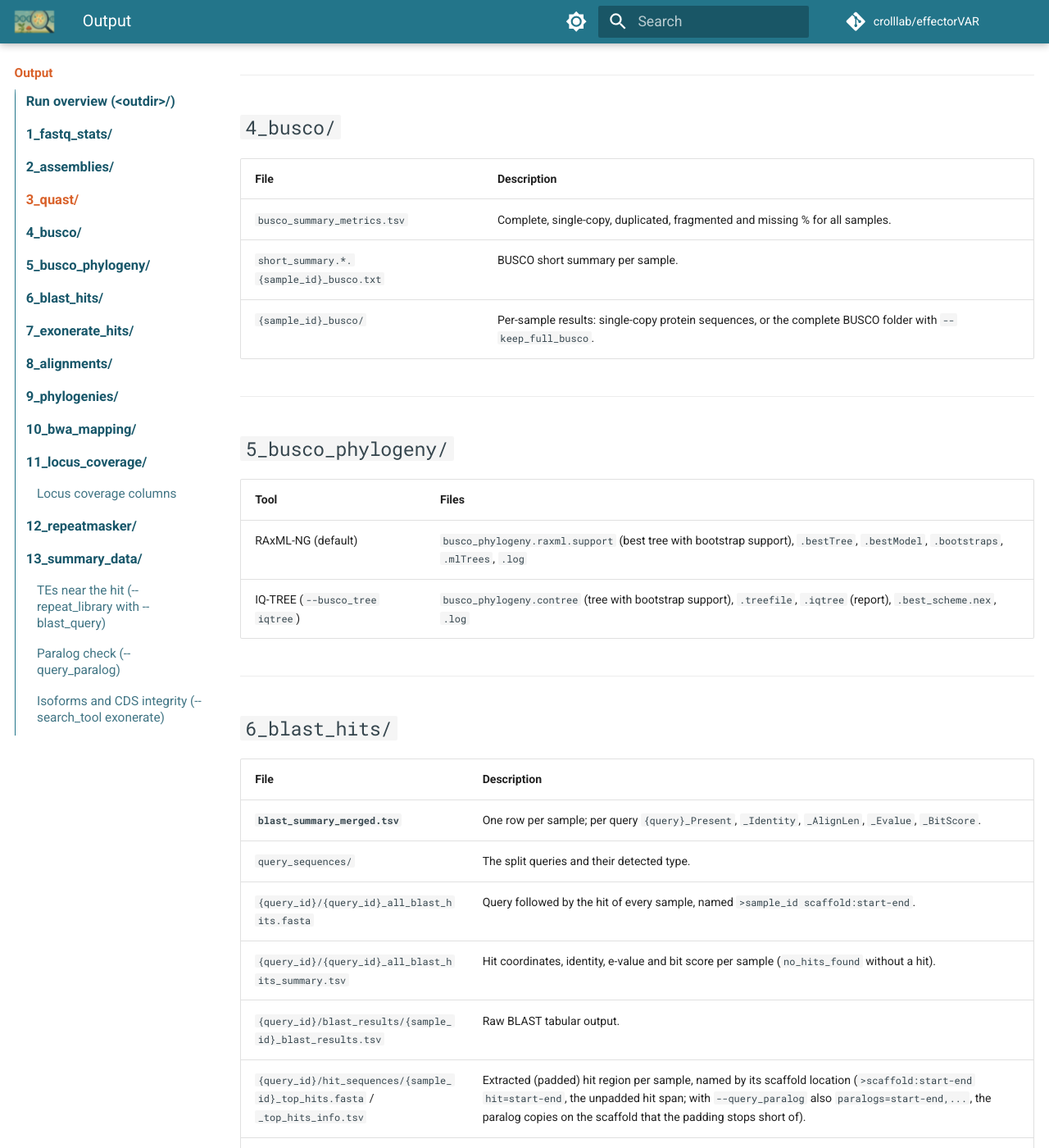
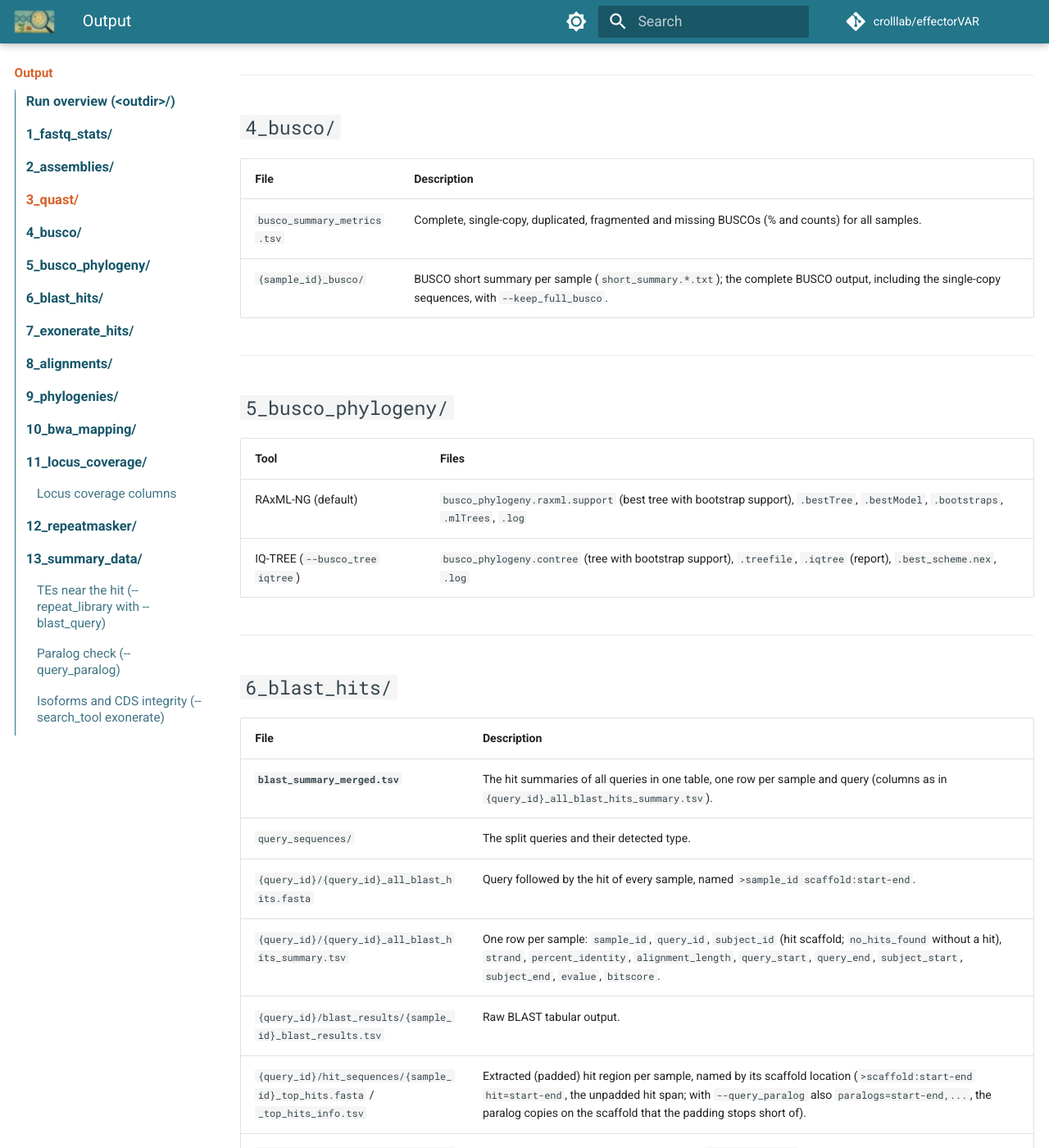
Before and after one commit to crolllab/effectorVAR, an MkDocs documentation site: the page built from docs/output.md, in a window 1280 px wide and 1400 px high, scrolled down 2249 px. Shown: the whole window at 82% size. Built offline with MkDocs 1.6.1 and Material for MkDocs 9.7.7, drawn with Linux system fonts in a browser that asks for light colours; comment, search, counter and statistics services are not loaded; the version menu is left out; some of the changed text lies outside the part shown.

Commit message:
Align the documentation with the code
Configuration: sections follow the pipeline order (assembly QC and the
BUSCO tree before the query search), Exonerate options get their own
subsection, and every option that only acts together with another one
says so. Adds the single-file scaffold input, the paired-end-only local
reads and the paralog file rules to the startup checks.

Output: blast_summary_merged.tsv is a long table (one row per sample and
query), not the wide table described; 4_busco keeps only the short
summaries unless --keep_full_busco; the summary and locus tables list
their columns.

Resources: the reference-locus BLAST and the Exonerate MAFFT steps have
their own rows, and tasks without their own CPU count get 1 CPU without
a profile. Methods: BLAST e-value cut-off. Getting started: fix the
paralog check link, say which steps need a query, and drop the
redundant -config nextflow.config.

```diff
--- a/docs/output.md
+++ b/docs/output.md
@@ -74,9 +74,8 @@ Read-trimming QC. Not generated for `--scaffolds`-only runs.
 
 | File | Description |
 |------|-------------|
-| `busco_summary_metrics.tsv` | Complete, single-copy, duplicated, fragmented and missing % for all samples. |
-| `short_summary.*.{sample_id}_busco.txt` | BUSCO short summary per sample. |
-| `{sample_id}_busco/` | Per-sample results: single-copy protein sequences, or the complete BUSCO folder with `--keep_full_busco`. |
+| `busco_summary_metrics.tsv` | Complete, single-copy, duplicated, fragmented and missing BUSCOs (% and counts) for all samples. |
+| `{sample_id}_busco/` | BUSCO short summary per sample (`short_summary.*.txt`); the complete BUSCO output, including the single-copy sequences, with `--keep_full_busco`. |
 
 ---
 
@@ -93,10 +92,10 @@ Read-trimming QC. Not generated for `--scaffolds`-only runs.
 
 | File | Description |
 |------|-------------|
-| **`blast_summary_merged.tsv`** | One row per sample; per query `{query}_Present`, `_Identity`, `_AlignLen`, `_Evalue`, `_BitScore`. |
+| **`blast_summary_merged.tsv`** | The hit summaries of all queries in one table, one row per sample and query (columns as in `{query_id}_all_blast_hits_summary.tsv`). |
 | `query_sequences/` | The split queries and their detected type. |
 | `{query_id}/{query_id}_all_blast_hits.fasta` | Query followed by the hit of every sample, named `>sample_id scaffold:start-end`. |
-| `{query_id}/{query_id}_all_blast_hits_summary.tsv` | Hit coordinates, identity, e-value and bit score per sample (`no_hits_found` without a hit). |
+| `{query_id}/{query_id}_all_blast_hits_summary.tsv` | One row per sample: `sample_id`, `query_id`, `subject_id` (hit scaffold; `no_hits_found` without a hit), `strand`, `percent_identity`, `alignment_length`, `query_start`, `query_end`, `subject_start`, `subject_end`, `evalue`, `bitscore`. |
 | `{query_id}/blast_results/{sample_id}_blast_results.tsv` | Raw BLAST tabular output. |
 | `{query_id}/hit_sequences/{sample_id}_top_hits.fasta` / `_top_hits_info.tsv` | Extracted (padded) hit region per sample, named by its scaffold location (`>scaffold:start-end hit=start-end`, the unpadded hit span; with `--query_paralog` also `paralogs=start-end,...`, the paralog copies on the scaffold that the padding stops short of). |
 | `{query_id}/paralog_check/{sample_id}_paralog_blast_results.tsv` | Raw BLAST output of the query's paralogs (`--query_paralog`). |
@@ -114,9 +113,9 @@ Only generated with `--search_tool exonerate`.
 
 | File | Description |
 |------|-------------|
-| `exonerate_summary_merged.tsv` | Exonerate results for all queries and samples. |
+| `exonerate_summary_merged.tsv` | The gene model summaries of all queries in one table (columns as in `{query_id}_all_exonerate_summary.tsv`). |
 | `{query_id}/{query_id}_all_exonerate_cds.fasta` / `_protein.fasta` | CDS and protein of every sample (and the query), named by sample ID (`{sample}_{n}` when a sample has several gene models). |
-| `{query_id}/{query_id}_all_exonerate_summary.tsv` | Scaffold, strand, coordinates, exon count and lengths per gene model. |
+| `{query_id}/{query_id}_all_exonerate_summary.tsv` | One row per gene model: `sample_id`, `query_id`, `subject_id` (scaffold), `strand`, `query_start`, `query_end`, `subject_start`, `subject_end`, `exon_count`, `cds_length`, `protein_length`, `exon_coordinates`. |
 | `{query_id}/hit_sequences/` | CDS, protein and summary per sample. |
 | `{query_id}/gff3_results/` | Raw Exonerate GFF per sample. |
 
@@ -174,12 +173,13 @@ Only generated with `--locus_coverage`. One folder per query.
 | File | Description |
 |------|-------------|
 | `{query_id}/{query_id}_all_locus_coverage.tsv` | All samples (columns below); per-sample tables `{sample_id}_{query_id}_locus_coverage.tsv`. Samples are named as in the other tables (after `--SRR_sample_map`). |
-| `{query_id}/{query_id}_ref_locus.tsv` | Best hit of the query on the reference. Empty with `--query_paralog` when a paralog scores higher at that hit: the reference has no copy of the query, and the coverage columns are `NA`. |
+| `{query_id}/{query_id}_ref_locus.tsv` | Best hit of the query on the reference (`query_id`, `chrom`, `hit_start`, `hit_end`). Empty with `--query_paralog` when a paralog scores higher at that hit: the reference has no copy of the query, and the coverage columns are `NA`. |
 
 ### Locus coverage columns
 
 | Column | Description |
 |--------|-------------|
+| `sample_id`, `query_id` | |
 | `scaffold`, `hit_start`, `hit_end` | Query hit on the reference. |
 | `locus_start`, `locus_end` | Hit ± `--padding`. |
 | `locus_mean_depth`, `locus_median_depth` | Read depth over the padded locus. |
```
Also changed, not shown: docs/configuration.md (+36 -30 lines), docs/getting-started.md (+3 -3 lines), docs/methods.md (+1 -1 lines), docs/resources.md (+4 -2 lines).
